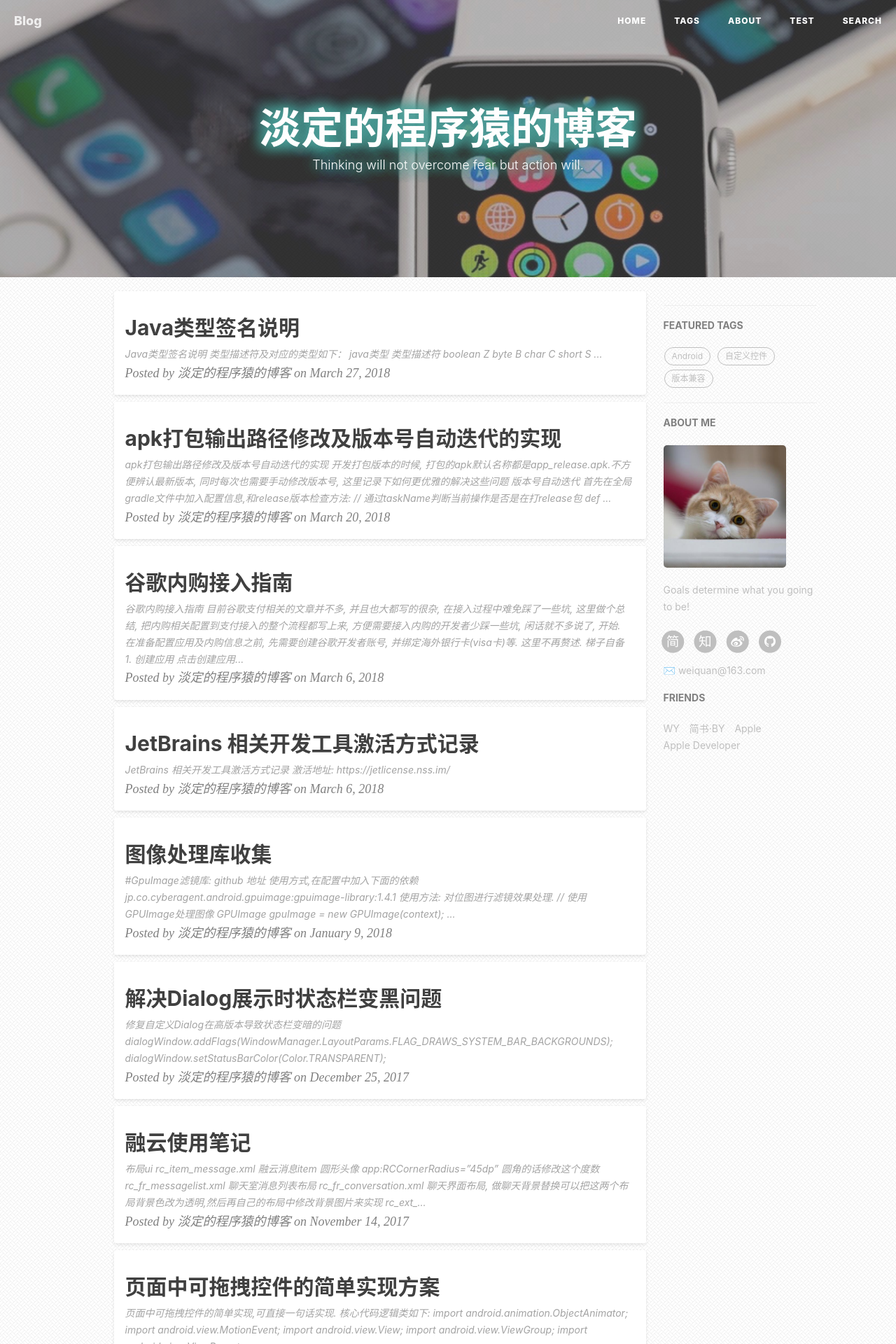
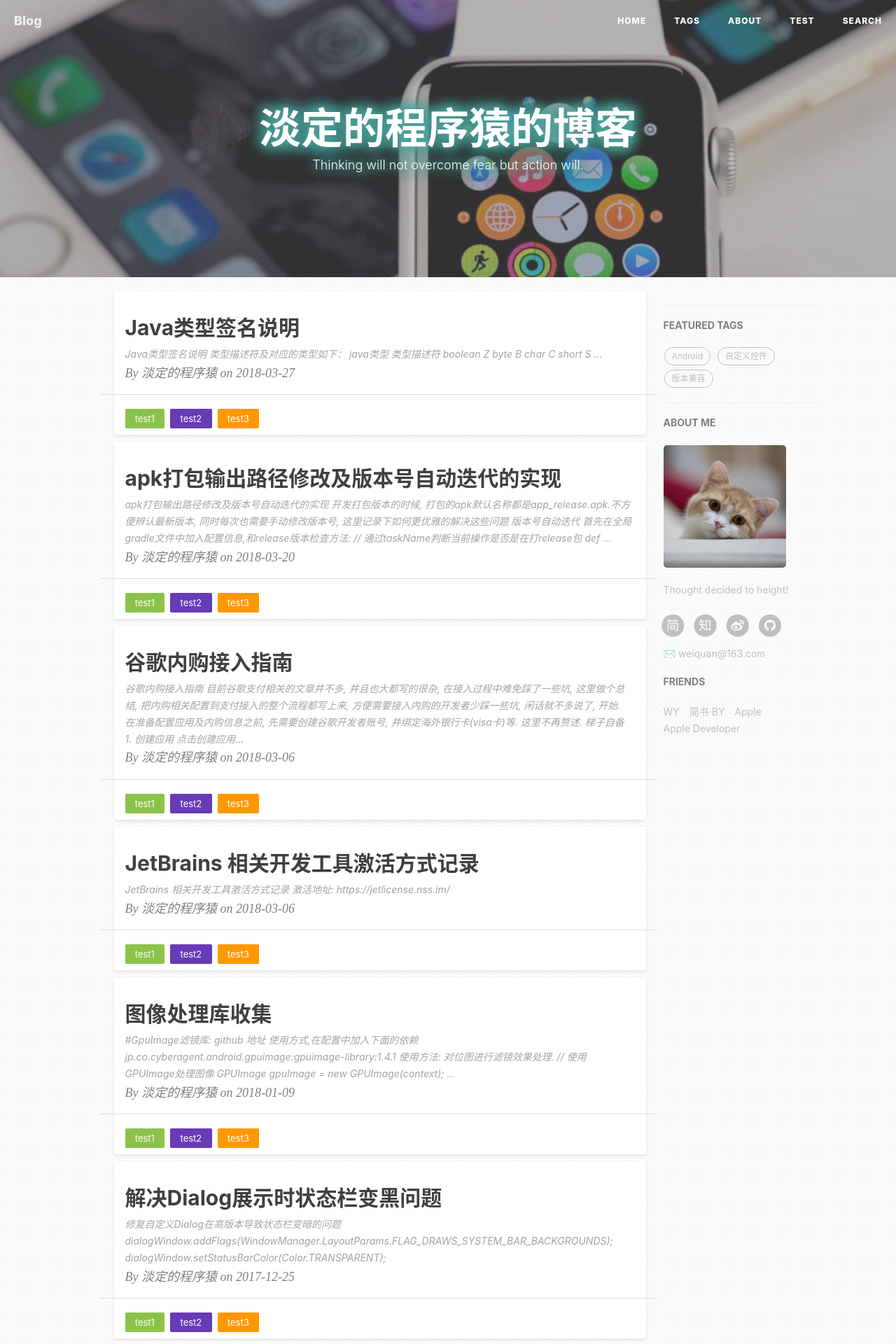
Before and after one commit to 976112643/976112643.github.io, a Jekyll site: the page built from index.html, in a window 1280 px wide. Shown: the top 1920 px of the page at 70% size. Built offline with Jekyll 4.4.1, drawn with Linux system fonts in a browser that asks for light colours; the list of posts is cut into pages by our own code; some of the changed text lies outside the part shown.

Commit message:
修改部分页面信息内容 文章列表标签

```diff
--- a/_config.yml
+++ b/_config.yml
@@ -12,7 +12,7 @@ github_repo: "https://github.com/976112643/976112643.github.io.git" # you code r
 
 # Sidebar settings
 sidebar: true                           # whether or not using Sidebar.
-sidebar-about-description: "Goals determine what you going to be!"
+sidebar-about-description: "Thought decided to height!"
 sidebar-avatar: img/avatar-by.jpg      # use absolute URL, seeing it's used in both `/` and `/about/`
 
 
--- a/_layouts/post.html
+++ b/_layouts/post.html
@@ -38,7 +38,7 @@ layout: default
                     </div>
                     <h1>{{ page.title }}</h1>
                     {% comment %}
-                        always create a h2 for keeping the margin , Hux
+                        always create a h2 for keeping the margin ,
                     {% endcomment %}
                     {% comment %} if page.subtitle {% endcomment %}
                     <h2 class="subheading">{{ page.subtitle }}</h2>
--- a/index.html
+++ b/index.html
@@ -21,8 +21,13 @@ description: "Thinking will not overcome fear but action will."
         </div>
     </a>
     <p class="post-meta">
-        Posted by {% if post.author %}{{ post.author }}{% else %}{{ site.title }}{% endif %} on {{ post.date | date: "%B %-d, %Y" }}
+        By {% if page.author %}{{ page.author }}{% else %}{{ site.author-name }}{% endif %} on {{ post.date | date: "%Y-%m-%d" }}
     </p>
+	<div class="post-footer">
+
+	<ul class="article-tag-list"><li class="article-tag-list-item"><a class="article-tag-list-link waves-effect waves-button" href="/tags/Weibview/">test1</a></li><li class="article-tag-list-item"><a class="article-tag-list-link waves-effect waves-button" href="/tags/h5/">test2</a></li><li class="article-tag-list-item"><a class="article-tag-list-link waves-effect waves-button" href="/tags/js交互/">test3</a></li></ul>
+
+    </div>
 </div>
 <!--<hr>-->
 {% endfor %}
```
Also changed, not shown: about.html (+1 -65 lines), about/img/avatar-by.jpg, about/img/avatar-by1.jpg (deleted), css/hux-blog.css (line endings or trailing spaces), css/hux-blog.min.css.
